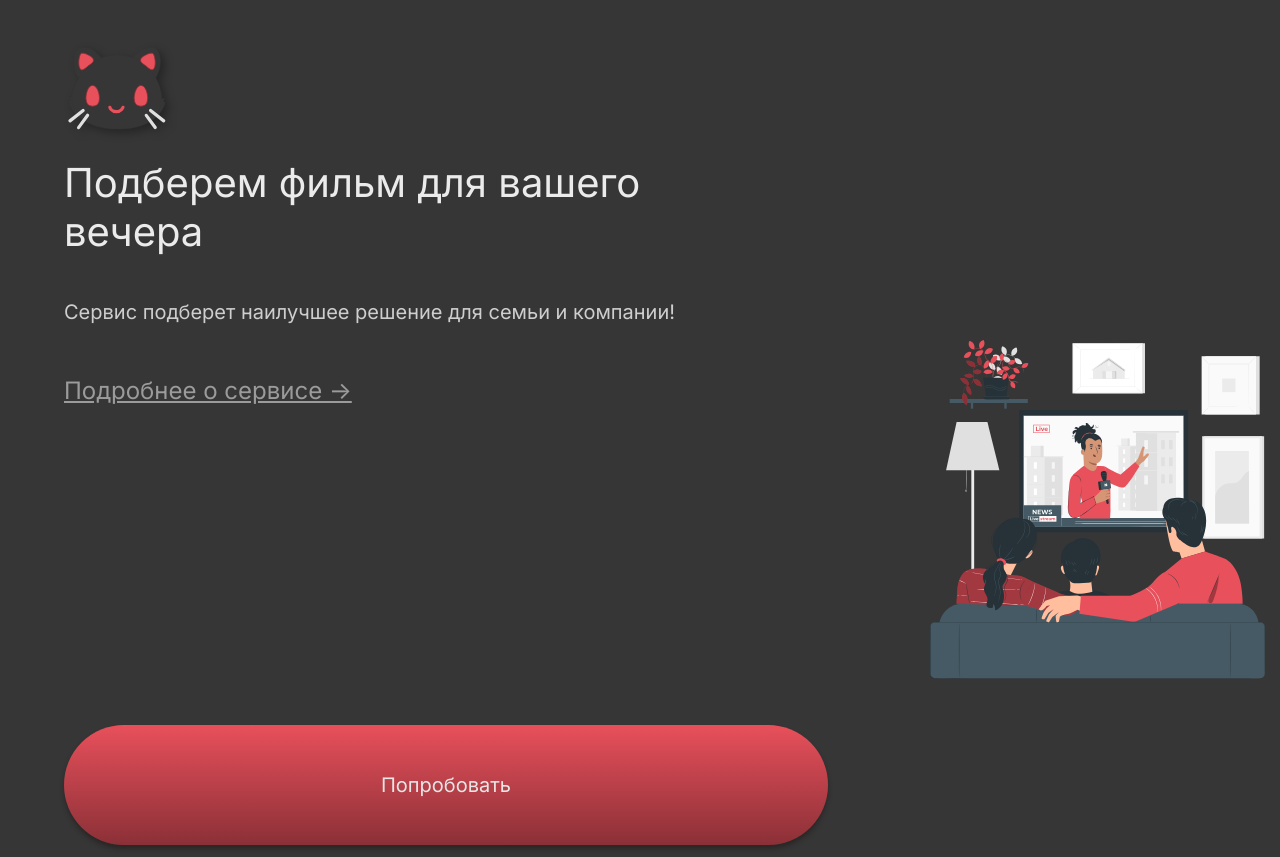
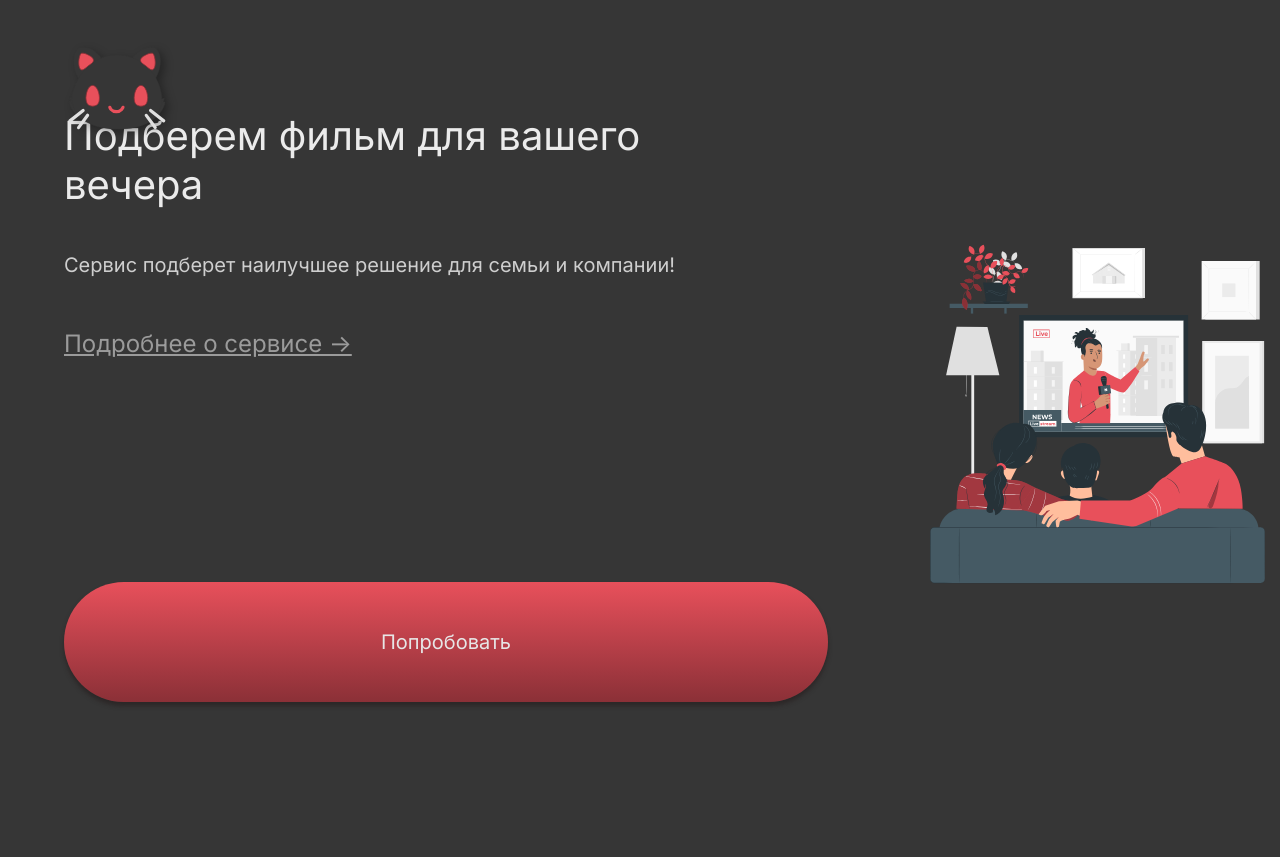
Before and after one commit to r10k5/pickYourMovie, a Vue app in the folder pickYourMovie/: page / in a window 1280 px wide. After the commit the page ends 800 px from the top, so only its background shows below. Built offline with nearby package versions, Linux system fonts and the light colour scheme.

Commit message:
пофиксила хоумвью

```diff
--- a/pickYourMovie/src/views/HomeView.vue
+++ b/pickYourMovie/src/views/HomeView.vue
@@ -40,8 +40,9 @@ function createSession() {
   display:flex;
   justify-content: center;
   align-items: center;
-  height: 100%;
+  height: 80%;
   margin: auto;
+  margin-top: 0;
 }
 .text-content {
   display: flex;
@@ -61,7 +62,7 @@ function createSession() {
   color: #EBEBEB;
   font-size: 72px;
   font-weight: 400;
-  margin: 0;
+  margin: auto;
 }
 .description {
   color: #cecece;
@@ -75,7 +76,7 @@ function createSession() {
   cursor: pointer;
   border-radius: 60px;
   background: linear-gradient(180deg, #E8505B 0%, #8B3037 100%);
-  margin-top: 320px;
+  margin-top: 224px;
   color: #E7E6E6;
   font-size: 40px;
   font-weight: 400;
```
